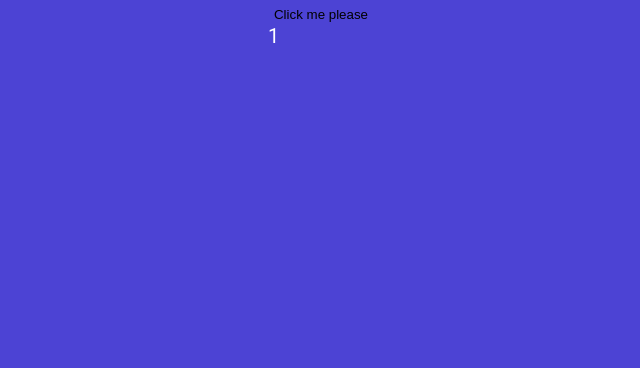
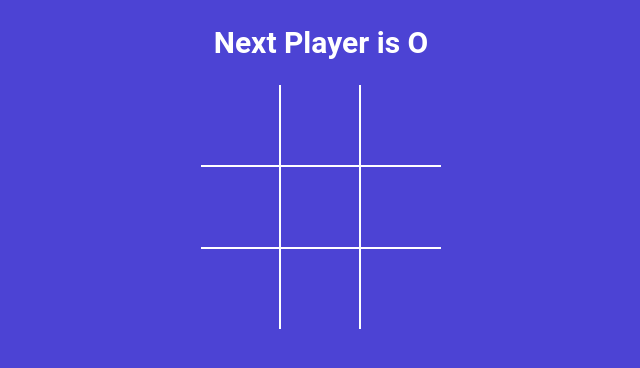
Before and after one commit to Udit-06/tictactoe-game, a React (Vite) app: page / in a window 1280 px wide. Shown: the top 368 px of the page, without its empty margins (319-959 px from the left). Built offline with nearby package versions, Linux system fonts and the light colour scheme.

Commit message:
lifted up the state to App component. Show status message to the user, calculate winner

```diff
--- a/src/App.jsx
+++ b/src/App.jsx
@@ -1,24 +1,40 @@
+import './styles.scss';
+import { useState } from 'react';
 import Board from './components/Board';
-import { useState } from 'react';
-import './styles.scss';
+import { calculateWinner } from './winner';
 
 function App() {
-  const [counter, setCounter] = useState(1);
+  const [squares, setSquares] = useState(Array(9).fill(null));
+  const [isXNext, setIsNext] = useState(false);
 
-  console.log('hello');
+  const winner = calculateWinner(squares);
+  const nextPlayer = isXNext ? 'X' : 'O';
+  const statusMessage = winner
+    ? `winner is ${winner}`
+    : `Next Player is ${nextPlayer}`;
 
-  const onBtnClick = () => {
-    setCounter(currentCounter => {
-      return currentCounter + 1;
+  const handleSquareClick = clickedPosiion => {
+    if (squares[clickedPosiion]  || winner) {
+      return;
+    }
+
+    setSquares(currentSquares => {
+      return currentSquares.map((squareValue, position) => {
+        if (clickedPosiion == position) {
+          return isXNext ? 'X' : 'O';
+        }
+
+        return squareValue;
+      });
     });
+
+    setIsNext(currentIsXNext => !currentIsXNext);
   };
 
   return (
     <div className="app">
-      <div>
-        <button onClick={onBtnClick}>Click me please</button>
-        <div>{counter}</div>
-      </div>
+      <h2>{statusMessage}</h2>
+      <Board squares={squares} handleSquareClick={handleSquareClick} />
     </div>
   );
 }
--- a/src/components/Board.jsx
+++ b/src/components/Board.jsx
@@ -1,28 +1,6 @@
-import { useState } from 'react';
 import Square from './Square';
 
-const Board = () => {
-  const [squares, setSquares] = useState(Array(9).fill(null));
-  const [isXNext, setIsNext] = useState(false);
-
-  const handleSquareClick = clickedPosiion => {
-    if (squares[clickedPosiion]) {
-      return;
-    }
-
-    setSquares(currentSquares => {
-      return currentSquares.map((squareValue, position) => {
-        if (clickedPosiion == position) {
-          return isXNext ? 'X' : 'O';
-        }
-
-        return squareValue;
-      });
-    });
-
-    setIsNext(currentIsXNext => !currentIsXNext);
-  };
-
+const Board = ({squares, handleSquareClick}) => {
   const renderSquare = position => {
     return (
       <Square
--- /dev/null
+++ b/src/winner.js
@@ -0,0 +1,19 @@
+export function calculateWinner(squares) {
+  const lines = [
+    [0, 1, 2],
+    [3, 4, 5],
+    [6, 7, 8],
+    [0, 3, 6],
+    [1, 4, 7],
+    [2, 5, 8],
+    [0, 4, 8],
+    [2, 4, 6],
+  ];
+  for (let i = 0; i < lines.length; i++) {
+    const [a, b, c] = lines[i];
+    if (squares[a] && squares[a] === squares[b] && squares[a] === squares[c]) {
+      return squares[a];
+    }
+  }
+  return null;
+}
```
